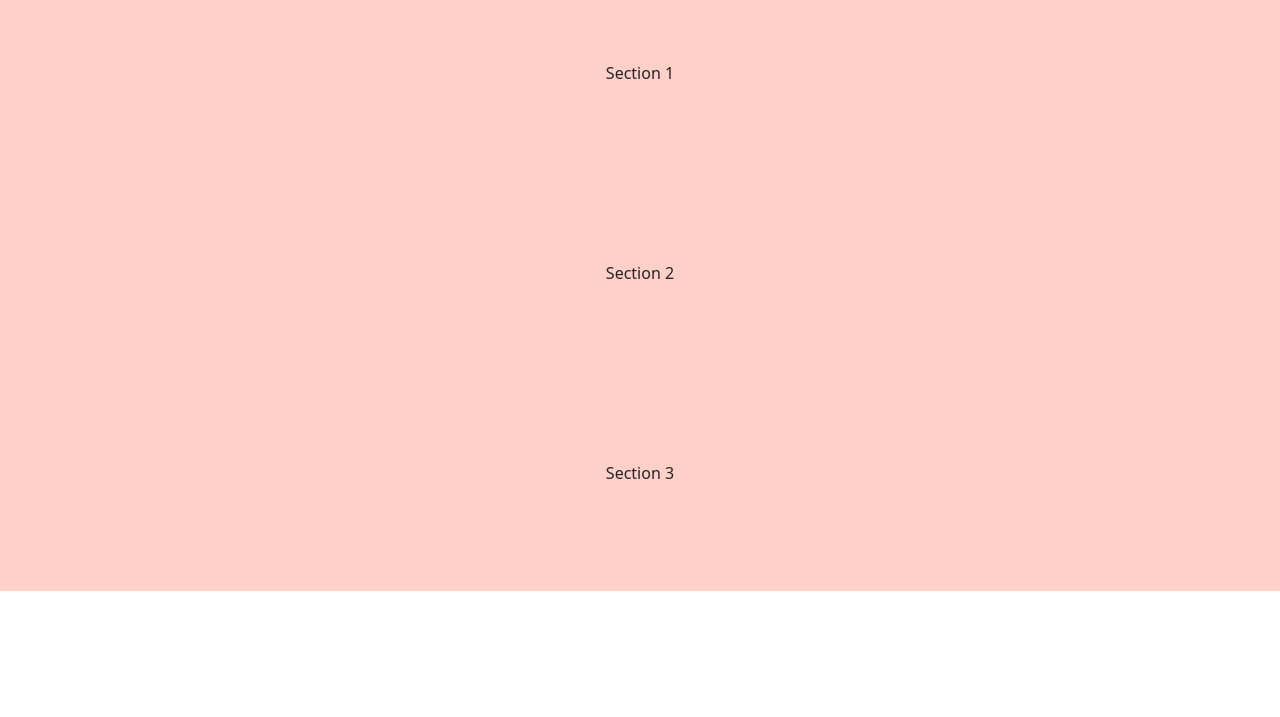
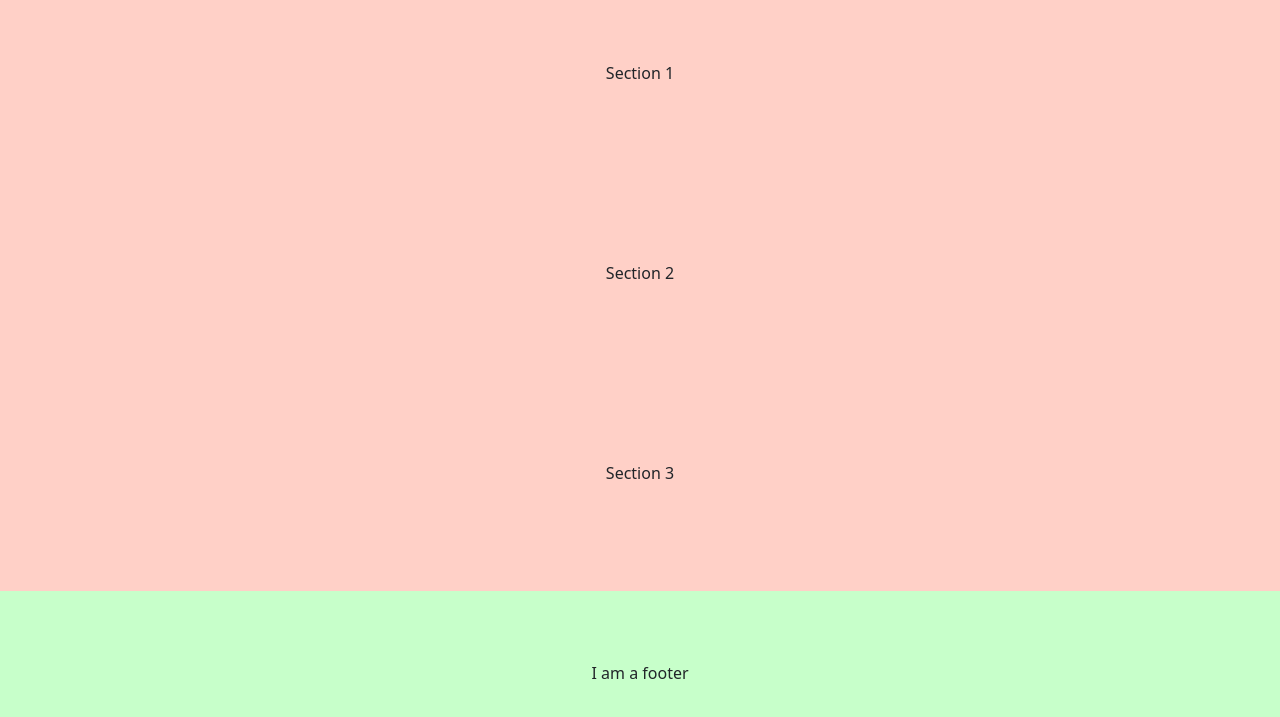
Before and after one commit to rosedrnd/version-website, a plain HTML site: page index.html in a window 1280 px wide. Shown: the part 75-792 px from the top of the page. Drawn offline with nearby package versions, Linux system fonts and the light colour scheme.

Commit message:
added footer

```diff
--- a/index.html
+++ b/index.html
@@ -51,6 +51,9 @@
     <div class="container-section">
     Section 3
     </div>
+    <footer>
+        I am a footer
+    </footer>
 </body>
 
 </html>
--- a/style.css
+++ b/style.css
@@ -8,3 +8,9 @@
     text-align: center;
     padding: 70px;
 }
+footer {
+    height: 100px;
+    background-color: rgb(199, 255, 202);
+    text-align: center;
+    padding: 70px;
+}
```
